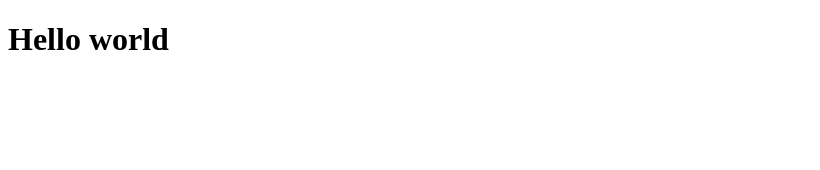
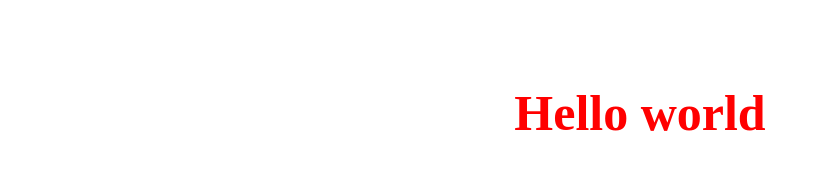
Before and after one commit to Giqus67/demo, a plain HTML site: page index.html in a window 1280 px wide. Shown: the whole page, without its empty margins (0-820 px from the left). Drawn offline with Linux system fonts and the light colour scheme.

Commit message:
added styles to page

```diff
--- a/index.html
+++ b/index.html
@@ -1,7 +1,8 @@
 <!DOCTYPE html>
 <html>
     <head>
-
+        <title>Random generator</title>
+        <link rel="stylesheet" href="style.css">
     </head>
     <body>
         <H1>Hello world</H1>
--- /dev/null
+++ b/style.css
@@ -0,0 +1,6 @@
+h1{
+    color: red;
+    font-size: 50px;
+    text-align: center;
+    padding-top: 50px;
+}
```
